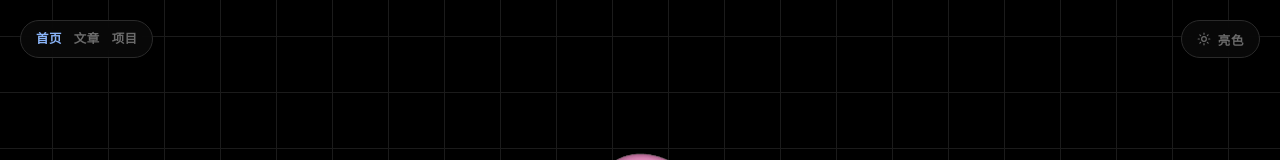
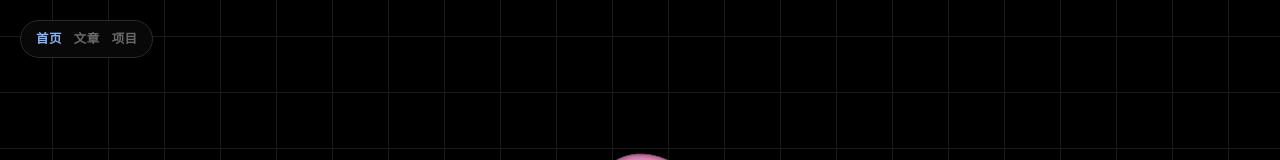
Before and after one commit to lg114/magicbowl, a Next.js app: page / in a window 1280 px wide. Shown: the top 160 px of the page. Built offline with nearby package versions, Linux system fonts and the light colour scheme.

Commit message:
Remove light theme support
Make the site dark-only by removing the theme toggle, theme initialization logic, and light-theme styles.

```diff
--- a/app/layout.tsx
+++ b/app/layout.tsx
@@ -1,7 +1,6 @@
 import type { Metadata } from "next";
 import "../styles/globals.css";
 import { siteConfig } from "../lib/site";
-import ThemeToggle from "../components/ThemeToggle";
 import NavBar from "../components/NavBar";
 import Footer from "../components/Footer";
 
@@ -20,11 +19,8 @@ export const metadata: Metadata = {
   },
 };
 
-// 首屏前应用主题，避免闪烁。原型约定：localStorage key = memorized-theme，
-// 未设置时跟随系统 prefers-color-scheme，回退为暗色（原型默认暗色）。
-// 同时同步 theme-color meta，让 iOS Safari 的地址栏/刘海区颜色跟随主题。
-// 末尾附 service worker 注册（仅 https 且非 localhost，避免干扰 dev 热更新）。
-const themeInitScript = `(function(){try{var t=localStorage.getItem('memorized-theme');if(!t){t=(window.matchMedia&&window.matchMedia('(prefers-color-scheme: light)').matches)?'light':'dark';}var m=document.querySelector('meta[name="theme-color"]');if(t==='light'){document.documentElement.setAttribute('data-theme','light');if(m)m.setAttribute('content','#f6f6f6');}else{document.documentElement.removeAttribute('data-theme');if(m)m.setAttribute('content','#000000');}}catch(e){}try{if('serviceWorker' in navigator&&location.protocol==='https:'&&location.hostname!=='localhost'){window.addEventListener('load',function(){navigator.serviceWorker.register('/sw.js').catch(function(){});});}}catch(e){}})();`;
+// 仅深色主题。Service Worker 注册（仅 https 且非 localhost，避免干扰 dev 热更新）。
+const swRegisterScript = `(function(){try{if('serviceWorker' in navigator&&location.protocol==='https:'&&location.hostname!=='localhost'){window.addEventListener('load',function(){navigator.serviceWorker.register('/sw.js').catch(function(){});});}}catch(e){}})();`;
 
 export default function RootLayout({
   children,
@@ -32,13 +28,12 @@ export default function RootLayout({
   children: React.ReactNode;
 }>) {
   return (
-    <html lang="zh" data-scroll-behavior="smooth" suppressHydrationWarning>
+    <html lang="zh" data-scroll-behavior="smooth">
         <head>
           <meta name="theme-color" content="#000000" />
-          <script dangerouslySetInnerHTML={{ __html: themeInitScript }} />
+          <script dangerouslySetInnerHTML={{ __html: swRegisterScript }} />
         </head>
       <body>
-        <ThemeToggle />
         <NavBar />
         {children}
         <Footer />
--- a/components/NavBar.tsx
+++ b/components/NavBar.tsx
@@ -4,7 +4,7 @@ import Link from "next/link";
 import { usePathname } from "next/navigation";
 import { siteConfig } from "../lib/site";
 
-// 左上角固定导航条：玻璃胶囊风格，与右上角 ThemeToggle 视觉统一；
+// 左上角固定导航条：玻璃胶囊风格；
 // 直接 map siteConfig.nav（导航唯一真相源），新增页面只改 lib/site.ts；
 // 按当前路由高亮（首页 /posts 及其详情页均视为 Posts 激活）。
 export default function NavBar() {
--- a/components/ThemeToggle.tsx
+++ /dev/null
@@ -1,70 +0,0 @@
-"use client";
-
-import { useEffect, useState } from "react";
-
-// 主题切换：与原型 blog.html 语义一致。
-// - localStorage key = memorized-theme
-// - 当前为暗色（默认）时按钮显示「LIGHT」（点击切到亮色）+ 太阳图标
-// - 当前为亮色时按钮显示「DARK」+ 月亮图标
-// 用 React 状态渲染「图标 + 文字」，避免 textContent 覆盖子节点，
-// 也让右上角胶囊的视觉重量与左上角 NavBar 更接近、左右更平衡。
-
-type Mode = { label: string; icon: "sun" | "moon" };
-
-export default function ThemeToggle() {
-  const [mode, setMode] = useState<Mode | null>(null);
-
-  const syncTheme = () => {
-    const root = document.documentElement;
-    const isLight = root.getAttribute("data-theme") === "light";
-    const meta = document.querySelector('meta[name="theme-color"]');
-    if (meta) meta.setAttribute("content", isLight ? "#f6f6f6" : "#000000");
-    setMode(isLight ? { label: "暗色", icon: "moon" } : { label: "亮色", icon: "sun" });
-  };
-
-  useEffect(() => {
-    syncTheme();
-  }, []);
-
-  const toggleTheme = () => {
-    const root = document.documentElement;
-    const next = root.getAttribute("data-theme") === "light" ? "dark" : "light";
-    if (next === "light") root.setAttribute("data-theme", "light");
-    else root.removeAttribute("data-theme");
-    try {
-      localStorage.setItem("memorized-theme", next);
-    } catch {
-      /* ignore */
-    }
-    syncTheme();
-  };
-
-  return (
-    <button
-      id="theme"
-      className="toggle"
-      type="button"
-      onClick={toggleTheme}
-      suppressHydrationWarning
-      aria-label="切换明暗主题"
-    >
-      {mode && (
-        <>
-          <span className="toggle__icon" aria-hidden="true">
-            {mode.icon === "sun" ? (
-              <svg viewBox="0 0 24 24" fill="none" stroke="currentColor" strokeWidth="2" strokeLinecap="round">
-                <circle cx="12" cy="12" r="4" />
-                <path d="M12 2v2M12 20v2M4.9 4.9l1.4 1.4M17.7 17.7l1.4 1.4M2 12h2M20 12h2M4.9 19.1l1.4-1.4M17.7 6.3l1.4-1.4" />
-              </svg>
-            ) : (
-              <svg viewBox="0 0 24 24" fill="currentColor">
-                <path d="M21 12.8A9 9 0 1 1 11.2 3a7 7 0 0 0 9.8 9.8z" />
-              </svg>
-            )}
-          </span>
-          <span className="toggle__label">{mode.label}</span>
-        </>
-      )}
-    </button>
-  );
-}
--- a/styles/archive.css
+++ b/styles/archive.css
@@ -255,9 +255,6 @@
   background: rgba(138, 180, 248, 0.12);
   border-color: var(--accent);
 }
-[data-theme="light"] .chip.is-active {
-  color: var(--accent);
-}
 .tag-count {
   font-size: 0.72em;
   color: var(--meta);
--- a/styles/chrome.css
+++ b/styles/chrome.css
@@ -1,63 +1,9 @@
 /* ============================================================
    MagicBowl — 固定位 UI 装饰（chrome）
-   右上角主题切换 / 左上角导航胶囊：同款玻璃质感
+   左上角导航胶囊：玻璃质感
    ============================================================ */
 
-/* 主题切换按钮 */
-.toggle {
-  position: fixed;
-  top: 20px;
-  right: 20px;
-  z-index: 100;
-  display: inline-flex;
-  align-items: center;
-  justify-content: center;
-  box-sizing: border-box;
-  height: 38px;
-  gap: 7px;
-  font-family: var(--sans);
-  font-size: 12.5px;
-  font-weight: 600;
-  letter-spacing: 0.6px;
-  color: var(--meta);
-  background: var(--card-bg);
-  border: 1px solid var(--card-border);
-  border-radius: 9999px;
-  padding: 0 15px;
-  cursor: pointer;
-  /* 收窄 transition 范围：hover/active 只动 color/border-color/transform，
-     不用 all 避免监听无关属性（如 box-shadow）的潜在开销 */
-  transition: color 0.25s cubic-bezier(0.4, 0.0, 0.2, 1),
-              border-color 0.25s cubic-bezier(0.4, 0.0, 0.2, 1),
-              transform 0.25s cubic-bezier(0.4, 0.0, 0.2, 1);
-  box-shadow: 0 2px 8px rgba(0, 0, 0, 0.12);
-  backdrop-filter: blur(12px);
-  -webkit-backdrop-filter: blur(12px);
-}
-.toggle:hover {
-  border-color: var(--accent);
-  color: var(--ink);
-  transform: translateY(-1px);
-}
-.toggle:active {
-  transform: scale(0.96);
-}
-.toggle__icon {
-  display: inline-flex;
-  align-items: center;
-  justify-content: center;
-}
-.toggle__icon svg {
-  width: 14px;
-  height: 14px;
-}
-.toggle__label {
-  font-family: var(--sans);
-  font-size: 12.5px;
-  letter-spacing: 0.6px;
-}
-
-/* 左上角导航条：与右上角 ThemeToggle 同款玻璃胶囊，按当前路由高亮 */
+/* 左上角导航条：玻璃胶囊，按当前路由高亮 */
 .nav {
   position: fixed;
   top: 20px;
--- a/styles/home.css
+++ b/styles/home.css
@@ -13,7 +13,7 @@
   gap: 30px;
   position: relative;
   z-index: 2;
-  padding-top: 64px; /* 给右上角固定主题按钮留出安全空间，避免头像被压角 */
+  padding-top: 64px; /* 给顶部固定导航留出安全空间，避免头像被压角 */
 }
 /* 外层：一次性落下入场（forwards 保持终态），只管入场，不参与弹跳 */
 .avatar-drop {
@@ -30,7 +30,7 @@
   height: 200px;
   border-radius: 50%;
   object-fit: cover;
-  /* 去掉 box-shadow：暗色下融进背景看不见，亮色下会变成一圈深色光晕（像裹了一层），故移除，保持干净圆形 */
+  /* 去掉 box-shadow：暗色下融进背景看不见，故移除，保持干净圆形 */
   /* 原地轻弹（无限循环），只作用于内层 img，与外层入场互不干扰；节奏放慢到 2.8s */
   animation: avatarBounce 2.8s ease infinite;
 }
@@ -159,7 +159,7 @@
   cursor: pointer;
   animation: cueBreath 3s ease-in-out infinite;
 }
-/* 滚动提示文字：无衬线 + 灰，与导航/主题切换统一；英文 SCROLL + 大写 + 宽字距，
+/* 滚动提示文字：无衬线 + 灰，与导航统一；英文 SCROLL + 大写 + 宽字距，
    hover 提亮为 accent 蓝（仅颜色过渡） */
 .scroll-cue__label {
   font-family: var(--sans);
@@ -338,7 +338,7 @@
   border-color: color-mix(in srgb, var(--cat-read) 42%, transparent);
 }
 
-/* 卡片区底部的「查看全部」入口，与导航/主题切换统一 */
+/* 卡片区底部的「查看全部」入口，与导航统一 */
 .cards__more {
   display: inline-block;
   margin-top: 30px;
--- a/styles/post.css
+++ b/styles/post.css
@@ -35,9 +35,6 @@ body:has(.post-wrap)::before { opacity: 0.3; }
   padding: 56px 56px;
   backdrop-filter: blur(6px);
   -webkit-backdrop-filter: blur(6px);
-}
-[data-theme="light"] .post {
-  background: rgba(252, 250, 247, 0.96);
 }
 
 .post__back {
@@ -158,9 +155,6 @@ body:has(.post-wrap)::before { opacity: 0.3; }
   padding: 18px 20px;
   overflow: auto;
   margin: 1.5em 0;
-}
-[data-theme="light"] .post__body pre {
-  background: rgba(0, 0, 0, 0.04);
 }
 .post__body pre code {
   background: none;
--- a/styles/responsive.css
+++ b/styles/responsive.css
@@ -5,13 +5,7 @@
 
 /* ---------- 响应式：平板 / 窄屏 ---------- */
 @media (max-width: 680px) {
-  :root, [data-theme="light"] { --grid-size: 44px; }
-  .toggle {
-    top: 14px;
-    right: 14px;
-    font-size: 11.5px;
-    padding: 7.5px 14px;
-  }
+  :root { --grid-size: 44px; }
   .hero { gap: 24px; }
   .avatar { width: 160px; height: 160px; }
   .welcome__hi { font-size: 2rem; }
--- a/styles/tokens.css
+++ b/styles/tokens.css
@@ -1,6 +1,6 @@
 /* ============================================================
    MagicBowl — 设计令牌与基础重置（tokens）
-   纯 CSS 静态网格 + 明暗双主题，无任何背景图片。
+   纯 CSS 静态网格，无任何背景图片。
    ============================================================ */
 
 *,
@@ -11,7 +11,7 @@
   box-sizing: border-box;
 }
 
-/* ---------- 设计令牌：暗色为默认 ---------- */
+/* ---------- 设计令牌 ---------- */
 :root {
   --bg: #000000;
   --ink: #f2f2f2;
@@ -38,43 +38,21 @@
      中文走系统衬线（macOS Songti SC / Windows SimSun），西文走 Georgia，尾接通用 serif。 */
   --serif: "Songti SC", "STSong", "SimSun", "Noto Serif SC", Georgia, "Times New Roman", serif;
   --card-bg: rgba(10, 10, 10, 0.88);
-  /* 滚动条令牌：跟随主题的低调半透明，idle 极淡、hover 显形 */
+  /* 滚动条令牌：低调半透明，idle 极淡、hover 显形 */
   --scroll-track: transparent;
   --scroll-thumb-idle: rgba(255, 255, 255, 0.12);
   --scroll-thumb: rgba(255, 255, 255, 0.30);
   --scroll-thumb-hover: rgba(255, 255, 255, 0.50);
 }
 
-/* ---------- 亮色主题：仅覆盖与背景/网格相关的令牌 ---------- */
-[data-theme="light"] {
-  --bg: #f6f6f6;
-  --ink: #1a1a1a;
-  --text: #4a4a4a;
-  --meta: #9a9a9a;
-  --line: #bdbdbd;
-  --grid-size: 56px;
-  --card-border: #e6e6e6;
-  --card-border-hi: #cfcfcf;
-  --accent: #2f6fed;
-  --cat-life: #1f9e5a;
-  --cat-note: #b7791f;
-  --cat-read: #8b5cf6;
-  --card-bg: rgba(255, 255, 255, 0.92);
-  --scroll-track: transparent;
-  --scroll-thumb-idle: rgba(0, 0, 0, 0.10);
-  --scroll-thumb: rgba(0, 0, 0, 0.24);
-  --scroll-thumb-hover: rgba(0, 0, 0, 0.42);
-}
-
 html {
   scroll-behavior: smooth;
-  transition: background-color 0.4s ease, color 0.4s ease;
-  /* Firefox：细滚动条 + 跟随主题 */
+  /* Firefox：细滚动条 */
   scrollbar-width: thin;
   scrollbar-color: var(--scroll-thumb) transparent;
 }
 
-/* ---------- 滚动条：融入页面，跟随主题（Webkit） ---------- */
+/* ---------- 滚动条：融入页面（Webkit） ---------- */
 ::-webkit-scrollbar {
   width: 8px;
   height: 8px;
```
Also changed, not shown: styles/projects.css (+1 -31 lines).
